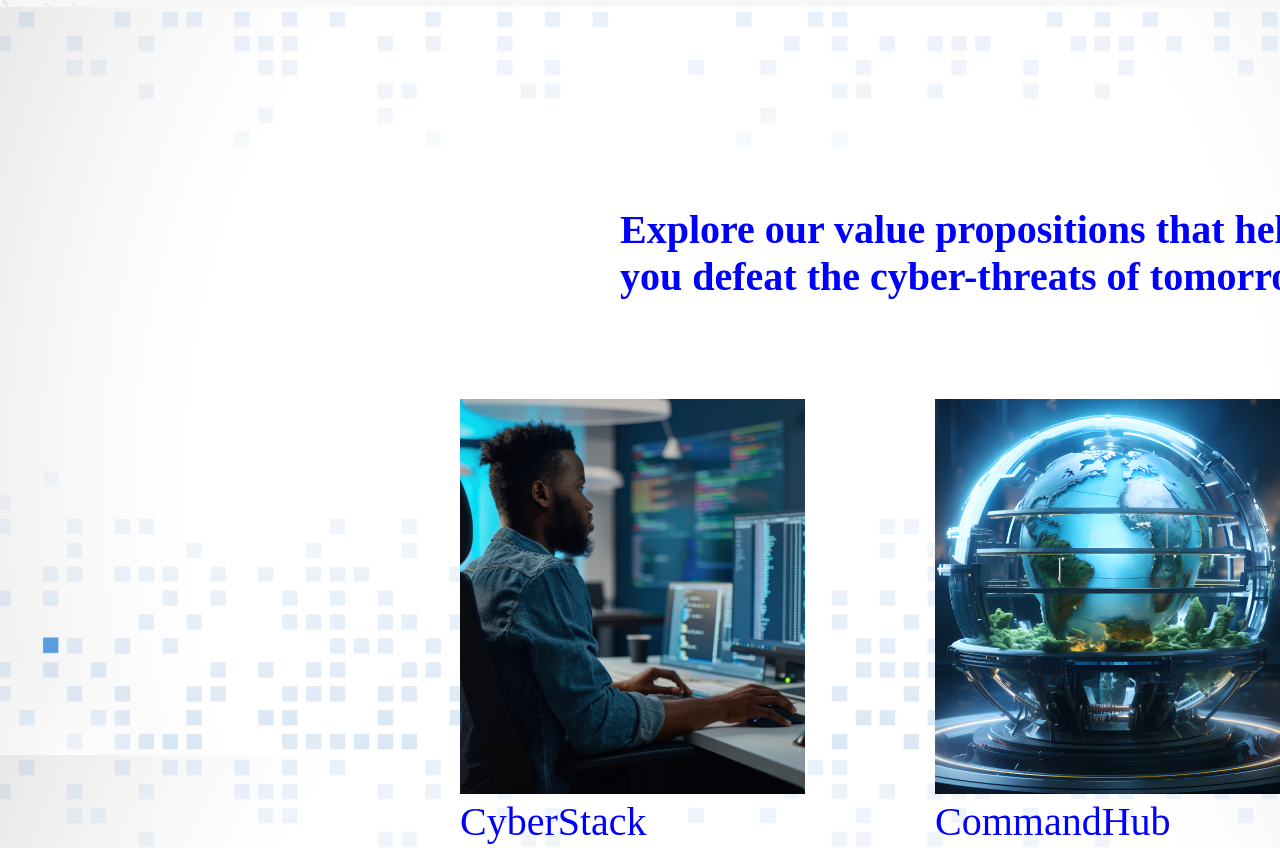
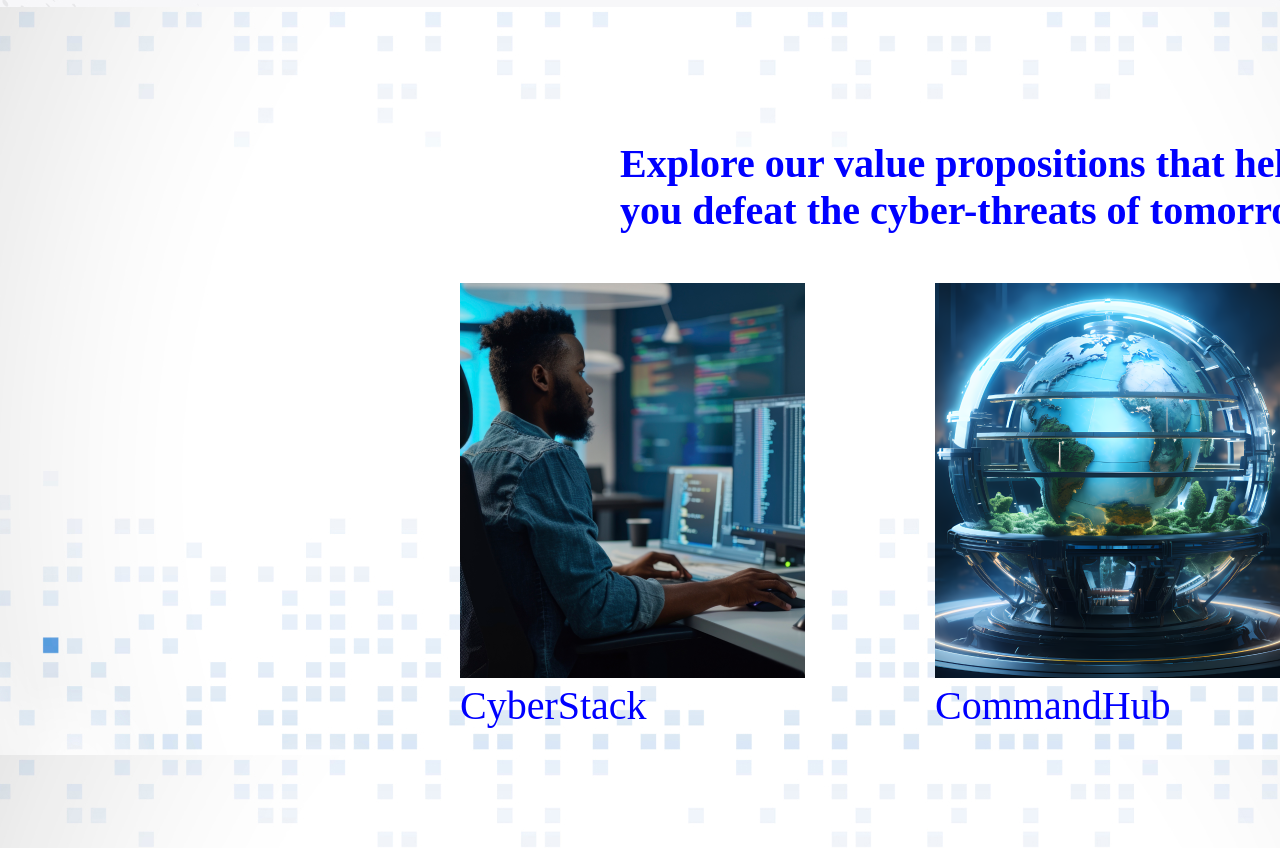
Before and after one commit to komaltripathi05/creative, a plain HTML site: page index.html in a window 1280 px wide. Shown: the part 3200-4048 px from the top of the page. Drawn offline with Linux system fonts and the light colour scheme.

Commit message:
Add files via upload

```diff
--- a/styles.css
+++ b/styles.css
@@ -155,8 +155,6 @@ padding-bottom: 90px;
     font-size: 40px;
 }
 figure{
-    padding-top: 50px;
-    padding-bottom: 50px;
     padding-left: 50px;
 }
 figcaption{
```
